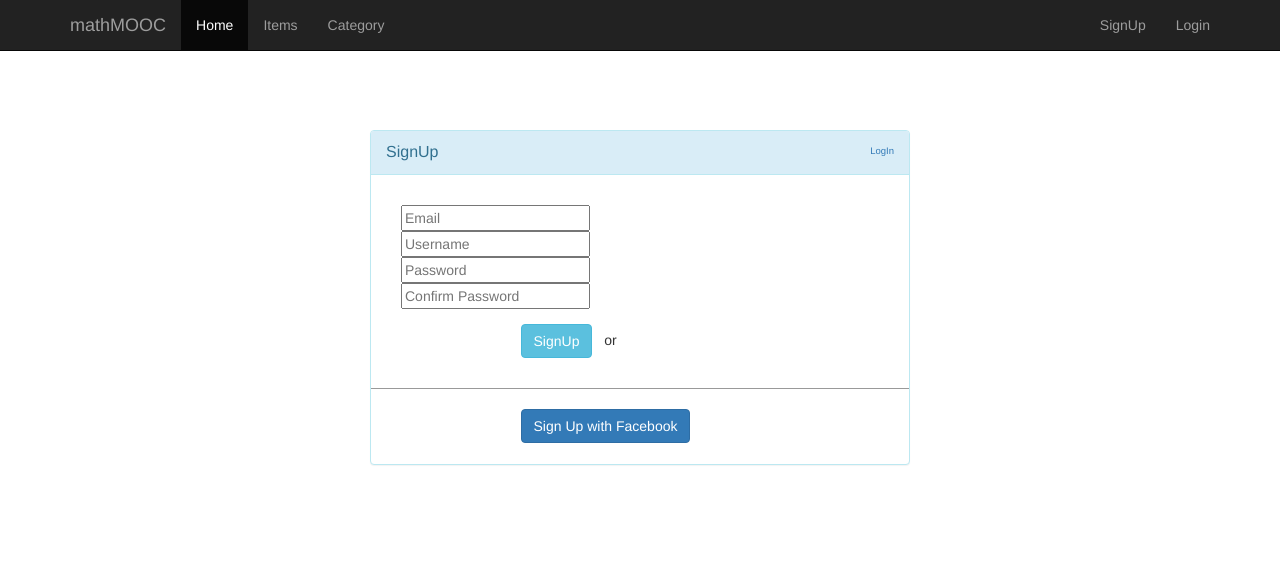
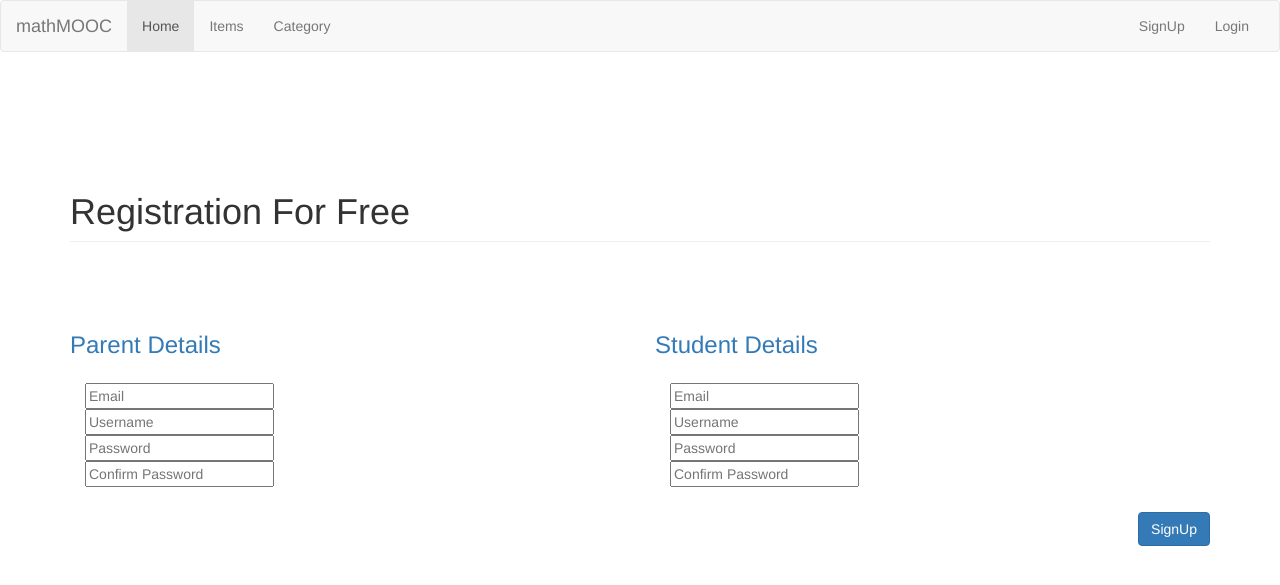
Before and after one commit to saninshakya/mathMOOC_py, a Django app: page /user/signup/ in a window 1280 px wide. Shown: the top 585 px of the page. Run offline with Django 3.2, Linux system fonts and the light colour scheme; some libraries are stand-ins or nearby versions.

Commit message:
[FIXED]bootstrap on registration page

```diff
--- a/templates/rango/base.html
+++ b/templates/rango/base.html
@@ -22,11 +22,11 @@
 
   </head>
   <body>
-    <nav class="navbar navbar-inverse navbar-fixed-top">
-      <div class="container">
-        <div class="navbar-header">
-          <button type="button" class="navbar-toggle collapsed" data-toggle="collapse" data-target="#navbar" aria-expanded="false" aria-controls="navbar">
-            <span class="sr-only">Toggle navigation</span>
+    <nav class="navbar navbar-default">
+        <div class="container-fluid">
+          <div class="navbar-header">
+            <button type="button" class="navbar-toggle collapsed" data-toggle="collapse" data-target="#navbar" aria-expanded="false" aria-controls="navbar">
+              <span class="sr-only">Toggle navigation</span>
             <span class="icon-bar"></span>
             <span class="icon-bar"></span>
             <span class="icon-bar"></span>
--- a/user/forms.py
+++ b/user/forms.py
@@ -7,10 +7,10 @@ class LoginForm(forms.Form):
 
 
 class SignupForm(forms.Form):
-	email =  forms.EmailField(required=True, widget=forms.TextInput(attrs={'placeholder':'Email'}))
-	username = forms.CharField(required=True, widget=forms.TextInput(attrs={'placeholder':'Username'}))
-	password = forms.CharField(required=True, widget=forms.PasswordInput(attrs={'placeholder': 'Password'}))
-	confirm = forms.CharField(required=True,  widget=forms.PasswordInput(attrs={'placeholder': 'Confirm Password'}))
+	email =  forms.EmailField(required=True, widget=forms.TextInput(attrs={'placeholder':'Email'}), label ='')
+	username = forms.CharField(required=True, widget=forms.TextInput(attrs={'placeholder':'Username'}), label ='')
+	password = forms.CharField(required=True, widget=forms.PasswordInput(attrs={'placeholder': 'Password'}), label ='')
+	confirm = forms.CharField(required=True,  widget=forms.PasswordInput(attrs={'placeholder': 'Confirm Password'}), label ='')
 
 	def clean_confirm(self):
 		password = self.cleaned_data.get('password')
--- a/user/templates/user/signup.html
+++ b/user/templates/user/signup.html
@@ -1,6 +1,11 @@
 {% extends 'rango/base.html' %}
 {% load bootstrap %}
 {% block content %}
+<div class="row">
+    <div class="col-lg-12">
+        <h1 class="page-header">Registration For Free </h1>
+    </div>
+</div>
 {% if messages %}
 <ul class="messages">
     {% for message in messages %}
@@ -13,50 +18,60 @@
     Please correct the error{{ form.errors|pluralize }} below.
 </p>
 {% endif %}
-
-    <div id="signupbox" style="margin-top:50px" class="mainbox col-md-6 col-md-offset-3 col-sm-8 col-sm-offset-2">
-        <div class="panel panel-info">
-            <div class="panel-heading">
-                <div class="panel-title">SignUp</div>
-                <div style="float:right; font-size: 85%; position: relative; top:-10px">
-                    <div style="float:right; font-size: 80%; position: relative; top:-10px"><a href="#">LogIn</a></div>
+<div id="signupbox" style="margin-top:50px" >
+            <form class="form-horizontal" action="/user/signup/" method="post">
+                {% csrf_token %}
+                <!-- Projects Row -->
+                <div class="row">
+                    <div class="col-md-6 portfolio-item">
+                        <h3>
+                            <a href="#">Parent Details</a>
+                        </h3>
+                        <p>
+                        <div class="panel-body" >
+                            <div class="field">
+                                {{ form.email|bootstrap }}
+                            </div>
+                            <div class="field">
+                                {{ form.username|bootstrap }}
+                            </div>
+                            <div class="field">
+                                {{ form.password|bootstrap }}
+                            </div>
+                            <div class="field">
+                                {{ form.confirm|bootstrap }}
                             </div>
                         </div>
-            <div class="panel-body" >
-                <form class="form-horizontal" action="/user/signup/" method="post">
-                    {% csrf_token %}
+                        </p>
+                    </div>
+                    <div class="col-md-6 portfolio-item">
+                        <h3>
+                            <a href="#">Student Details</a>
+                        </h3>
+                        <p>
                         <div class="panel-body" >
                             <div class="field">
-                            {{ form.email|bootstrap_horizontal }}
+                                {{ form.email|bootstrap }}
                             </div>
-
                             <div class="field">
-                            {{ form.username|bootstrap_horizontal }}
+                                {{ form.username|bootstrap }}
                             </div>
-
                             <div class="field">
-                            {{ form.password|bootstrap_horizontal }}
+                                {{ form.password|bootstrap }}
                             </div>
-
                             <div class="field">
-                            {{ form.confirm|bootstrap_horizontal }}
+                                {{ form.confirm|bootstrap }}
                             </div>
-
+                        </div>
+                        </p>
+                    </div>
                 </div>
                 <div class="form-group">
                     <div class="col-md-offset-3 col-md-9">
-                                <input type="submit" class="btn btn-info" value="SignUp" />
-                                <span style="margin-left:8px;">or</span>
-                            </div>
+                        <button type="submit" class="btn btn-primary btn pull-right">SignUp</button>
                     </div>
                 </div>
         </form>
-                <div style="border-top: 1px solid #999; padding-top:20px; padding-bottom:40px"  class="form-group">
-                    <div class="col-md-offset-3 col-md-9">
-                        <button id="btn-fbsignup" type="button" class="btn btn-primary"><i class="icon-facebook"></i> Sign Up with Facebook</button>
-                    </div>
-                </div>
-            </div>
 </div>
 </div>
 {% endblock %}
```
Lines whose indentation alone changed are shown as unchanged.
